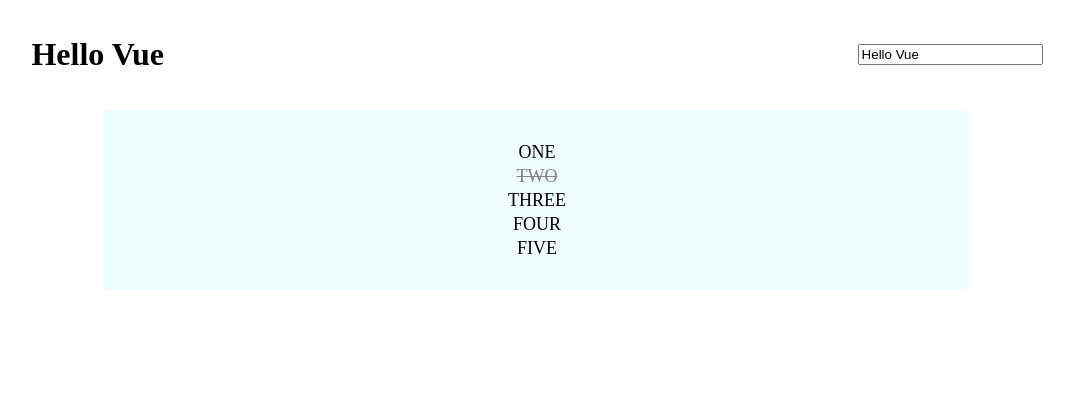
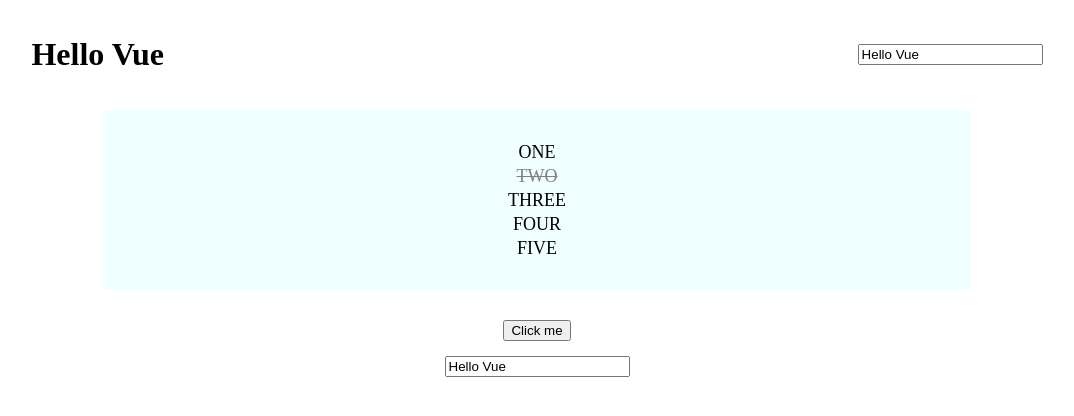
Before and after one commit to vetero4eg/vetero4eg.github.com, a PHP site: page / in a window 1280 px wide. Shown: the top 416 px of the page, without its empty margins (103-1177 px from the left). Run offline with PHP 8.4, Linux system fonts and the light colour scheme.

Commit message:
three lesson complete

```diff
--- a/Vue-base/first_practice/css/style.css
+++ b/Vue-base/first_practice/css/style.css
@@ -32,3 +32,12 @@
     color: grey;
     text-decoration: line-through;
 }
+
+.three__lesson {
+    flex-direction: column;
+    align-items: center;
+}
+
+.three__lesson button {
+    margin: 15px auto;
+}
--- a/Vue-base/first_practice/index.html
+++ b/Vue-base/first_practice/index.html
@@ -20,6 +20,11 @@
             </ul>
         </div>
 
+        <div class="three__lesson lesson">
+            <button @click="onClick">Click me</button>
+            <input type="text" v-model="message" @keyup.enter="onClick">
+        </div>
+
     </div>
 
     <script src="https://unpkg.com/vue"></script>
--- a/Vue-base/first_practice/js/main.js
+++ b/Vue-base/first_practice/js/main.js
@@ -1,7 +1,7 @@
 new Vue({
-    el: "#app",
+    el: '#app',
     data: {
-        message : "Hello Vue",
+        message : 'Hello Vue',
         items: [
             {
                 name: 'one',
@@ -23,6 +23,11 @@ new Vue({
                 name: 'five',
                 status: false
             }
-        ]
+        ],
+    },
+    methods: {
+        onClick: function() {
+            alert(this.message);
+        }
     }
 })
```
